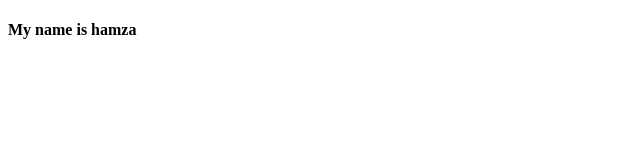
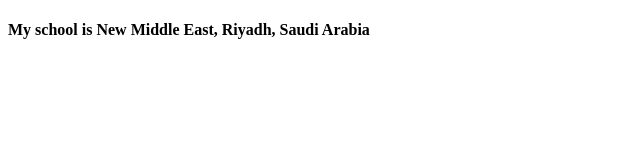
Before and after one commit to Hamza24022012/HTML-Codingal, a plain HTML site: page Ln 2/Headings and paragraph.html in a window 1280 px wide. Shown: the whole page, without its empty margins (0-640 px from the left). Drawn offline with Linux system fonts and the light colour scheme.

Commit message:
Ln 2 after class project

```diff
--- a/Ln 2/Headings and paragraph.html
+++ b/Ln 2/Headings and paragraph.html
@@ -2,11 +2,10 @@
 <html>
 
 <head>
-    <title>Headings</title>
+    <title>My school</title>
 </head>
 
 <body>
-<h4>My name is hamza</h4>
-
+<h4>My school is New Middle East, Riyadh, Saudi Arabia</h4>
 </body>
 </html>
```
